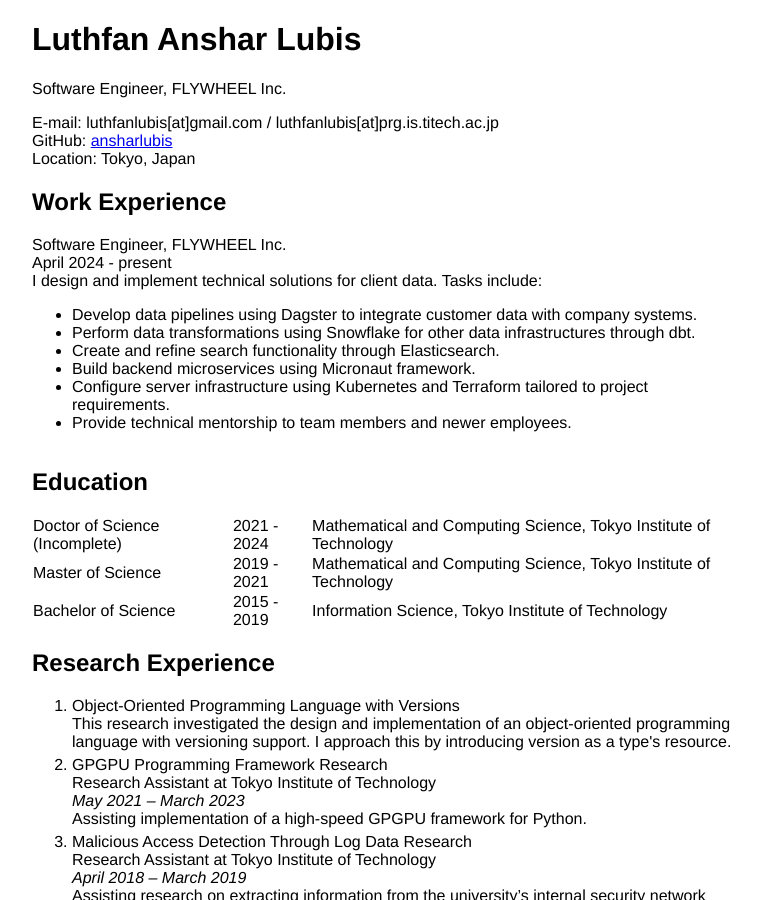
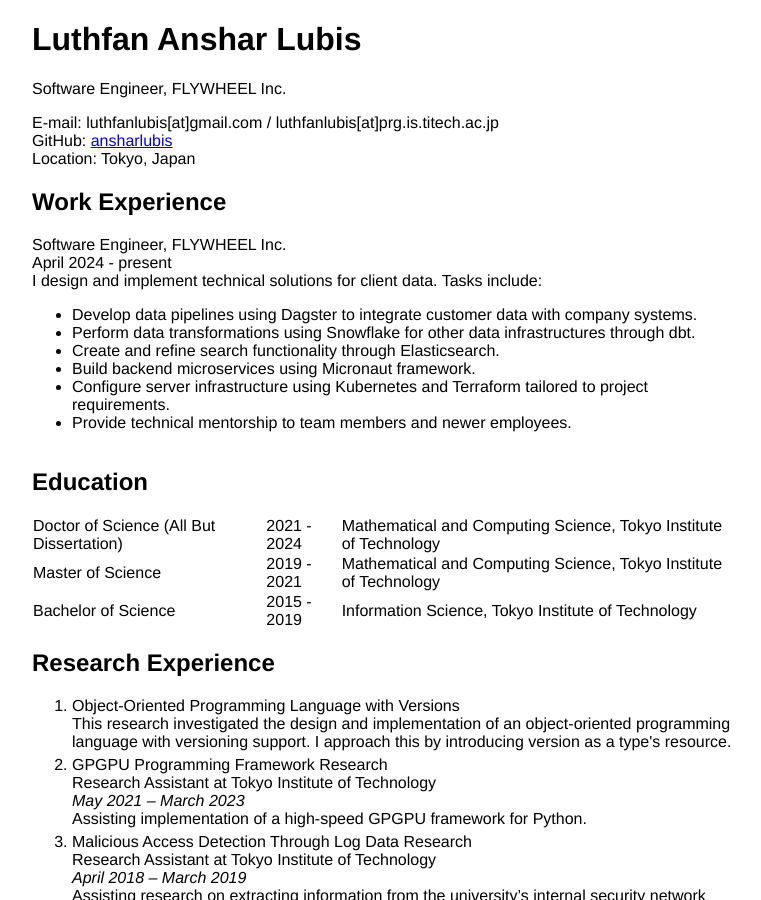
Before and after one commit to ansharlubis/ansharlubis.github.io, a Jekyll site: the page resume/index.html, which Jekyll copies as it is, in a window 1280 px wide and 900 px high. Shown: the whole window, without its empty margins (258-1019 px from the left). Built offline with Jekyll 4.4.1, drawn with Linux system fonts in a browser that asks for light colours; nearby versions of some CDN libraries.

Commit message:
fix title

```diff
--- a/resume/index.html
+++ b/resume/index.html
@@ -27,6 +27,7 @@
         <br style="margin-bottom: 5px;">
         I design and implement technical solutions for client data. Tasks include:
         <ul>
+
             <li>Develop data pipelines using Dagster to integrate customer data with company systems.</li>
             <li>Perform data transformations using Snowflake for other data infrastructures through dbt.</li>
             <li>Create and refine search functionality through Elasticsearch.</li>
@@ -41,7 +42,7 @@
 
 	<table>
         <tr>
-            <td>Doctor of Science (Incomplete)</td>
+            <td>Doctor of Science (All But Dissertation)</td>
             <td>2021 - 2024 </td>
             <td>Mathematical and Computing Science, Tokyo Institute of Technology</td>
         </tr>
```
